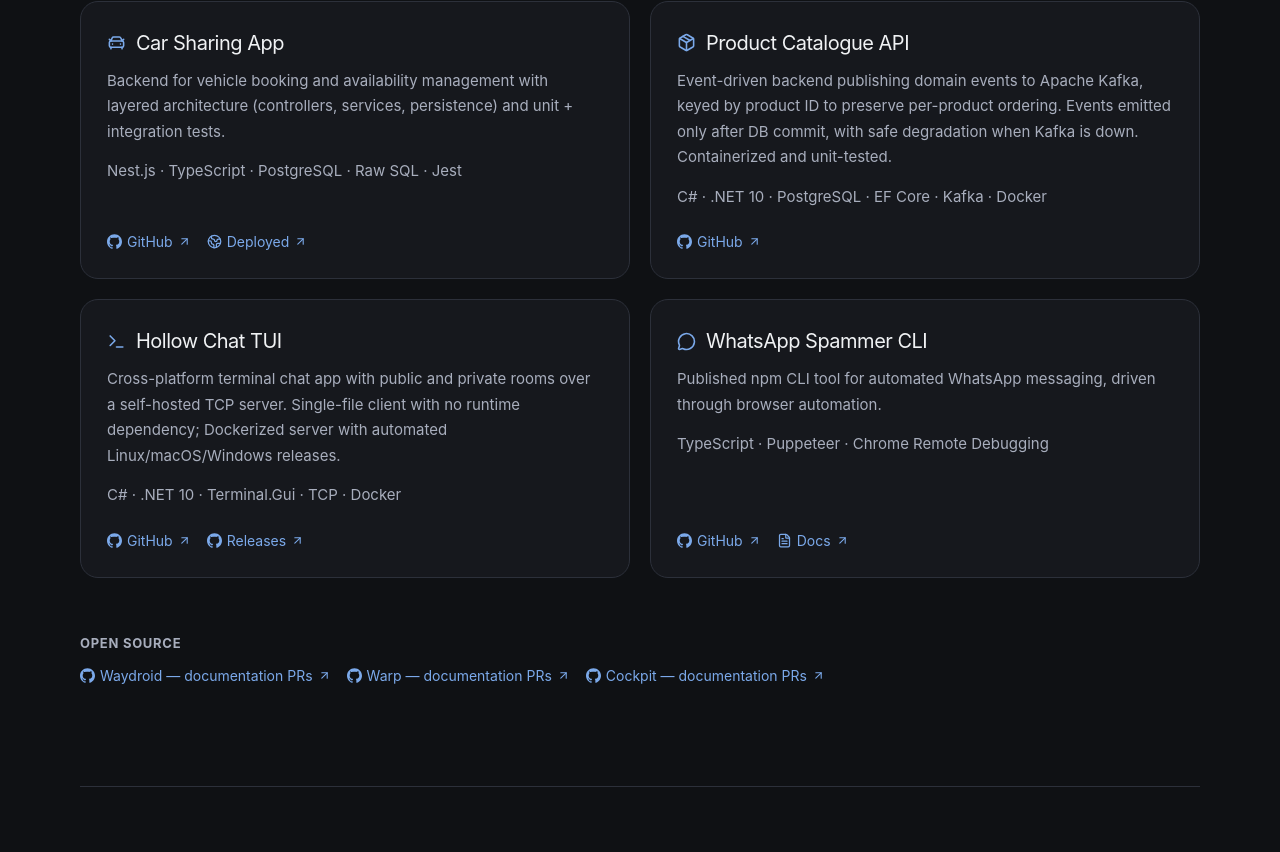
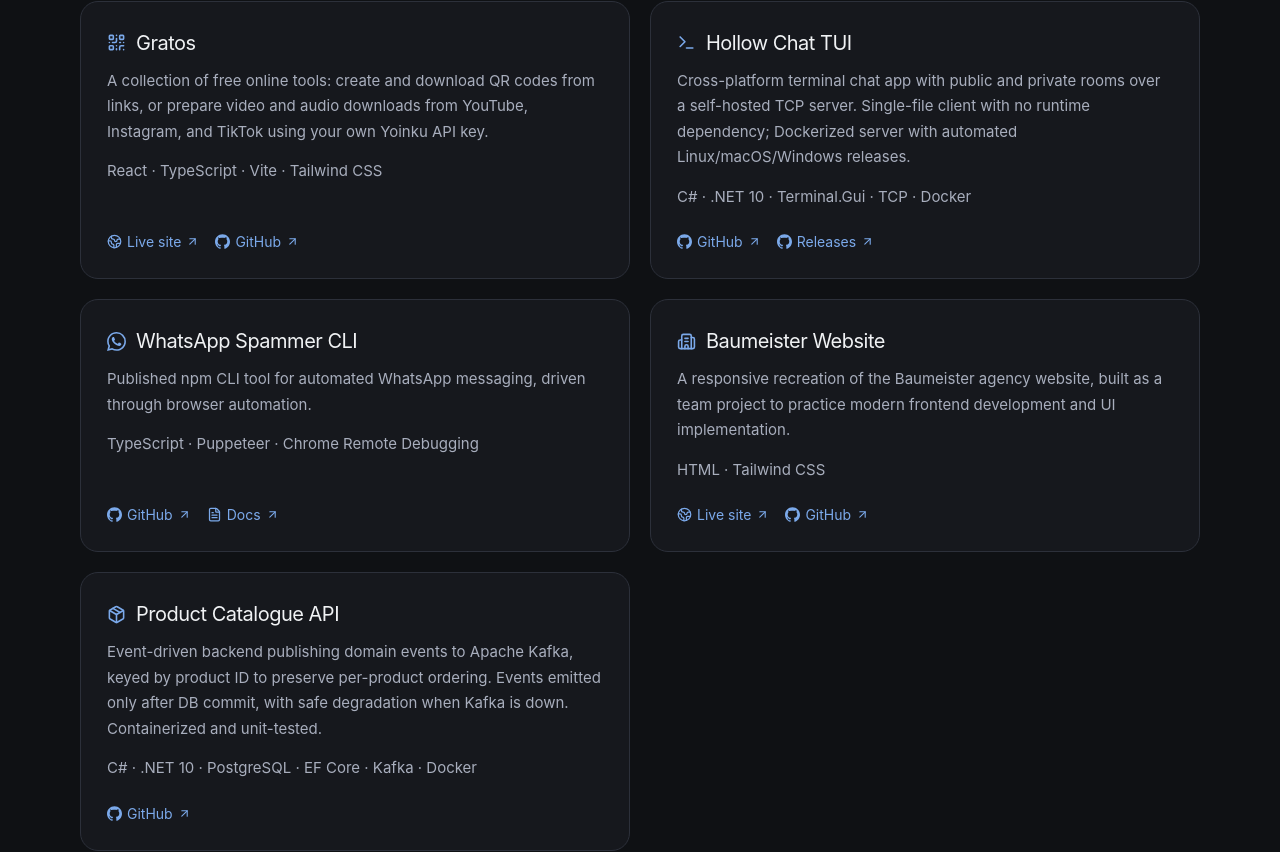
Before and after one commit to Nick-Lemy/portfolio, a React (Vite) app: page / in a window 1280 px wide. Shown: the part 2500-3352 px from the top of the page. Built offline with nearby package versions, Linux system fonts and the light colour scheme.

Commit message:
feat: feature usable portfolio projects

```diff
--- a/src/data/projects.js
+++ b/src/data/projects.js
@@ -1,21 +1,12 @@
 export const projects = [
     {
-        title: "Car Sharing App",
+        title: "Gratos",
         description:
-            "Backend for vehicle booking and availability management with layered architecture (controllers, services, persistence) and unit + integration tests.",
-        tech: ["Nest.js", "TypeScript", "PostgreSQL", "Raw SQL", "Jest"],
+            "A collection of free online tools: create and download QR codes from links, or prepare video and audio downloads from YouTube, Instagram, and TikTok using your own Yoinku API key.",
+        tech: ["React", "TypeScript", "Vite", "Tailwind CSS"],
         links: [
-            { label: "GitHub", href: "https://github.com/TheGymRwanda/c6-alu-yellow-carsharing-backend" },
-            { label: "Deployed", href: "https://carsharing-backend-production.up.railway.app/api" },
-        ],
-    },
-    {
-        title: "Product Catalogue API",
-        description:
-            "Event-driven backend publishing domain events to Apache Kafka, keyed by product ID to preserve per-product ordering. Events emitted only after DB commit, with safe degradation when Kafka is down. Containerized and unit-tested.",
-        tech: ["C#", ".NET 10", "PostgreSQL", "EF Core", "Kafka", "Docker"],
-        links: [
-            { label: "GitHub", href: "https://github.com/Nick-Lemy/product-catalogue-backend" },
+            { label: "Live site", href: "https://gratos.lemy.dev/" },
+            { label: "GitHub", href: "https://github.com/Nick-Lemy/gratos" },
         ],
     },
     {
@@ -38,6 +29,25 @@ export const projects = [
             { label: "Docs", href: "https://wa-spammer-docs.netlify.app/" },
         ],
     },
+    {
+        title: "Baumeister Website",
+        description:
+            "A responsive recreation of the Baumeister agency website, built as a team project to practice modern frontend development and UI implementation.",
+        tech: ["HTML", "Tailwind CSS"],
+        links: [
+            { label: "Live site", href: "https://baumeister-main-group5.netlify.app/" },
+            { label: "GitHub", href: "https://github.com/Baumeister-CO/Baumeister-v2" },
+        ],
+    },
+    {
+        title: "Product Catalogue API",
+        description:
+            "Event-driven backend publishing domain events to Apache Kafka, keyed by product ID to preserve per-product ordering. Events emitted only after DB commit, with safe degradation when Kafka is down. Containerized and unit-tested.",
+        tech: ["C#", ".NET 10", "PostgreSQL", "EF Core", "Kafka", "Docker"],
+        links: [
+            { label: "GitHub", href: "https://github.com/Nick-Lemy/product-catalogue-backend" },
+        ],
+    },
 ]
 
 export const openSource = [
--- a/src/sections/Made.jsx
+++ b/src/sections/Made.jsx
@@ -1,12 +1,14 @@
 import { projects, openSource } from '../data/projects'
 import { ResourceLink } from '../components/ResourceLink'
-import { CarFront, Code2, MessageCircle, Package, Terminal } from 'lucide-react'
+import { Building2, Code2, Package, QrCode, Terminal } from 'lucide-react'
+import { SiWhatsapp } from 'react-icons/si'
 
 const projectIcons = {
-  'Car Sharing App': CarFront,
+  Gratos: QrCode,
+  'Baumeister Website': Building2,
   'Product Catalogue API': Package,
   'Hollow Chat TUI': Terminal,
-  'WhatsApp Spammer CLI': MessageCircle,
+  'WhatsApp Spammer CLI': SiWhatsapp,
 }
 
 export const Made = () => (
```
